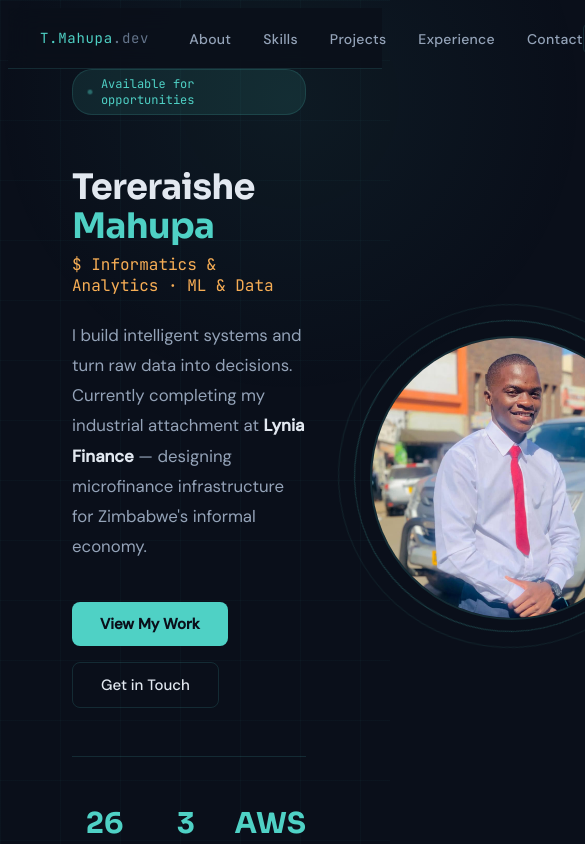
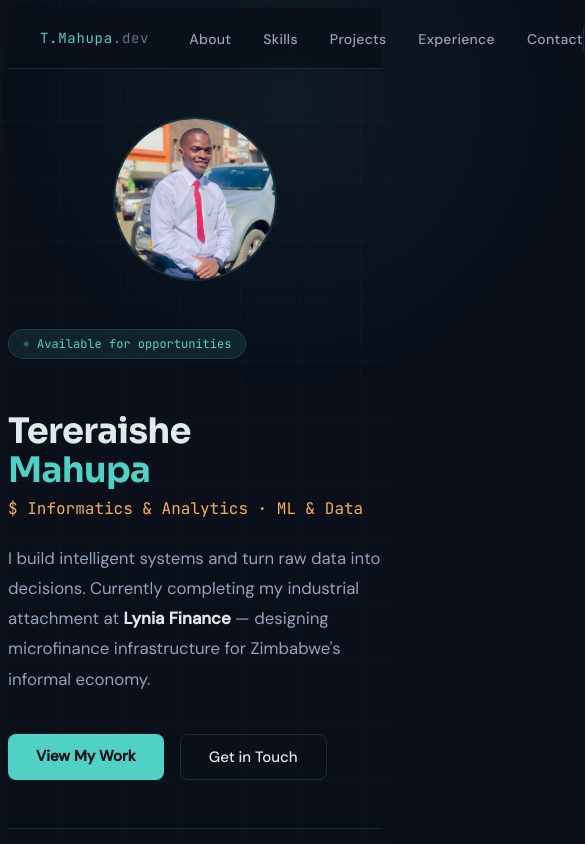
Before and after one commit to 1terr/portfolio-website, a Next.js app in the folder portfolio/: page / in a window 390 px wide. Shown: the top 844 px of the page, 585 px wide, since content can reach past the window. Built offline with nearby package versions, Linux system fonts and the light colour scheme.

Commit message:
fix: mobile responsive layout

```diff
--- a/portfolio/components/Hero.tsx
+++ b/portfolio/components/Hero.tsx
@@ -12,27 +12,43 @@ export default function Hero() {
   return (
     <section
       id="hero"
+      className="px-6 md:px-16"
       style={{
         minHeight: "90vh",
         display: "flex",
         alignItems: "center",
-        padding: "0 4rem",
         position: "relative",
         maxWidth: "1200px",
         margin: "0 auto",
+        paddingTop: "3rem",
+        paddingBottom: "3rem",
       }}
-      className="px-6 md:px-16"
     >
       <div
+        className="grid grid-cols-1 md:grid-cols-2"
+        style={{ gap: "3rem", alignItems: "center", width: "100%" }}
+      >
+        {/* Photo — shows on mobile above text */}
+        <motion.div
+          className="flex md:hidden justify-center"
+          initial={{ opacity: 0, scale: 0.9 }}
+          animate={{ opacity: 1, scale: 1 }}
+          transition={{ duration: 0.8, ease: "easeOut" }}
+        >
+          <img
+            src="/avatar.jpg"
+            alt="Tereraishe Mahupa"
             style={{
-          display: "grid",
-          gridTemplateColumns: "1fr 1fr",
-          gap: "4rem",
-          alignItems: "center",
-          width: "100%",
+              width: "160px",
+              height: "160px",
+              borderRadius: "50%",
+              border: "2px solid var(--border)",
+              objectFit: "cover",
+              objectPosition: "top",
             }}
-        className="grid-cols-1 md:grid-cols-2"
-      >
+          />
+        </motion.div>
+
         {/* Left: Text */}
         <motion.div
           initial={{ opacity: 0, y: 30 }}
@@ -210,16 +226,15 @@ export default function Hero() {
           </div>
         </motion.div>
 
-        {/* Right: Avatar */}
+        {/* Right: Avatar — desktop only */}
         <motion.div
-          className="flex"
+          className="hidden md:flex"
           style={{ justifyContent: "center", alignItems: "center" }}
           initial={{ opacity: 0, scale: 0.9 }}
           animate={{ opacity: 1, scale: 1 }}
           transition={{ duration: 0.8, delay: 0.2, ease: "easeOut" }}
         >
           <div style={{ position: "relative", width: "280px", height: "280px" }}>
-            {/* Orbit rings */}
             <div
               className="spin-slow"
               style={{
@@ -251,8 +266,6 @@ export default function Hero() {
                 border: "1px solid rgba(79,209,197,0.1)",
               }}
             />
-            {/* Avatar circle */}
-            {/* Avatar circle */}
             <img
               src="/avatar.jpg"
               alt="Tereraishe Mahupa"
@@ -265,8 +278,6 @@ export default function Hero() {
                 objectPosition: "top",
               }}
             />
-
-
           </div>
         </motion.div>
       </div>
```
Lines whose indentation alone changed are shown as unchanged.
